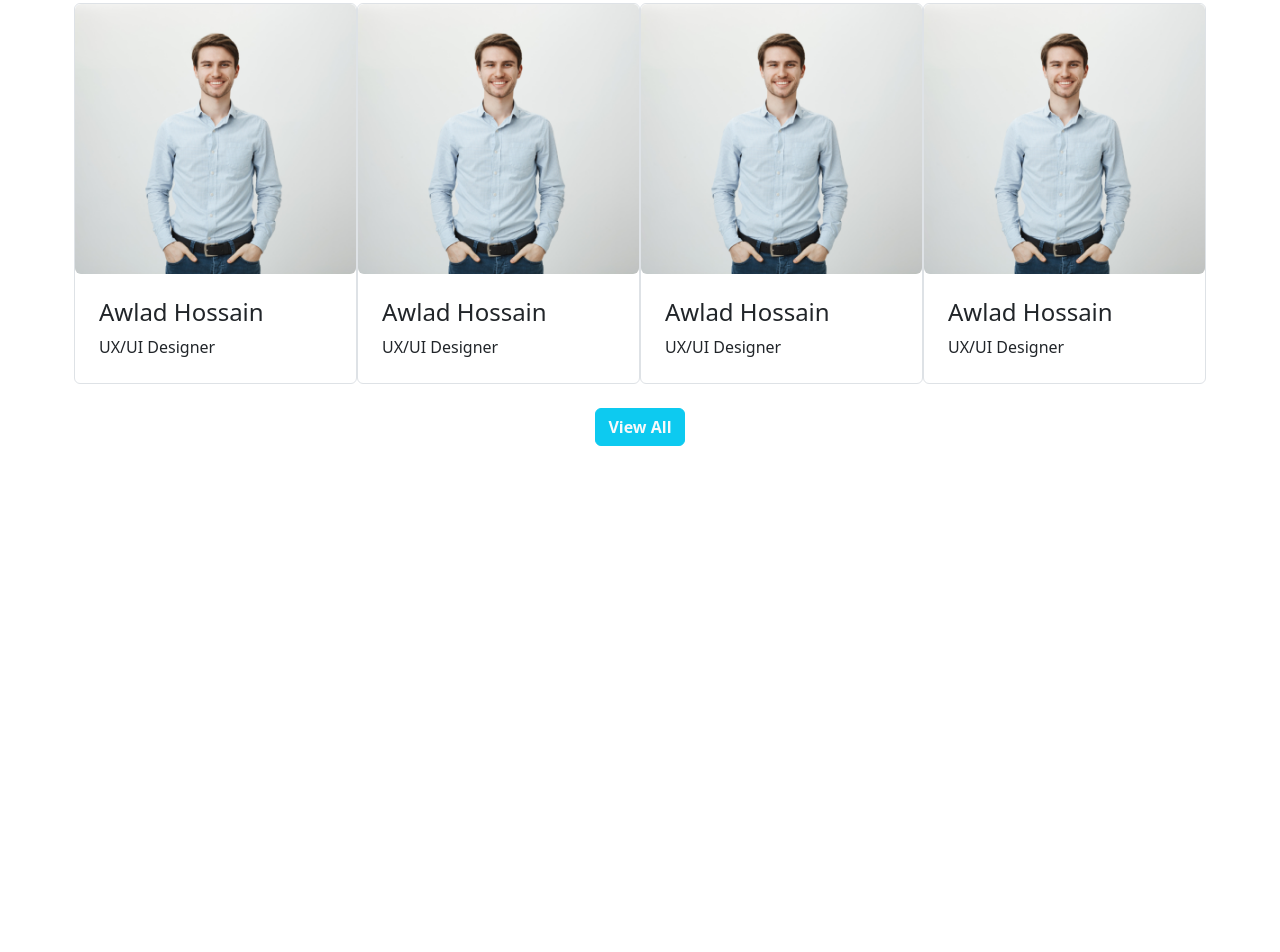
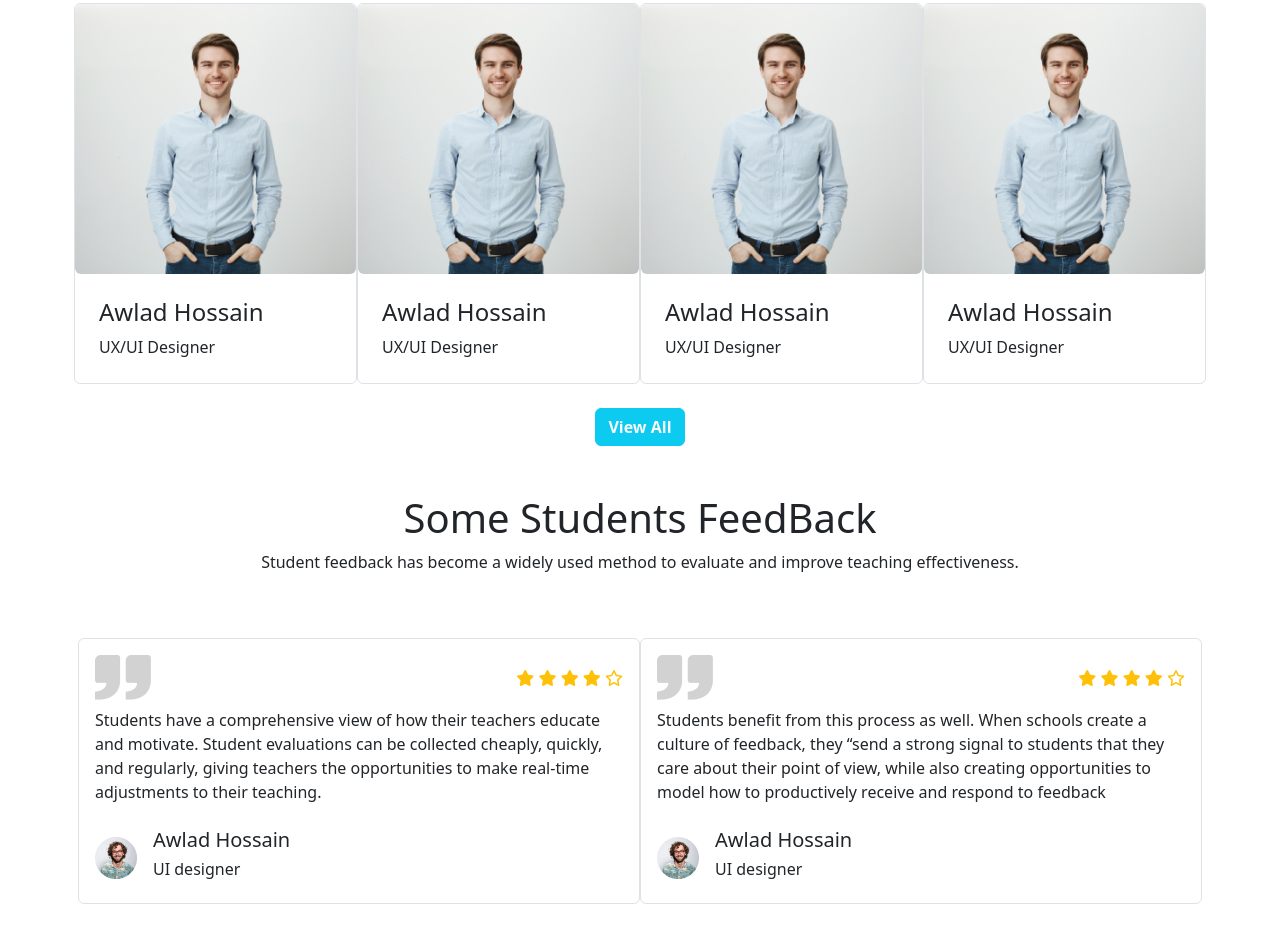
Before and after one commit to HNMerajulhasan/Assignment-3, a plain HTML site: page index.html in a window 1280 px wide. Shown: the part 2906-3858 px from the top of the page. Before the commit the page ends 3352 px from the top, so only its background shows below. Drawn offline with nearby package versions, Linux system fonts and the light colour scheme.

Commit message:
feedback part uploaded

```diff
--- a/index.html
+++ b/index.html
@@ -338,6 +338,75 @@
       </div>
     </div>
   </section>
+  <!-- studenta feedback part -->
+  <section>
+    <div class="container py-5">
+      <div class="text-center pb-5 mx-auto">
+        <h1>Some Students FeedBack</h1>
+        <p>Student feedback has become a widely used method to evaluate and improve teaching effectiveness.</p>
+      </div>
+      <div class="row g-2">
+        <div class="col-sm-12 col-md-12 col-lg-6 border rounded p-3">
+          <div class="d-flex align-items-center justify-content-between">
+            <div>
+              <img src="images/comma.png" alt="">
+            </div>
+            <div class="text-warning">
+              <i class="fa-solid fa-star"></i>
+              <i class="fa-solid fa-star"></i>
+              <i class="fa-solid fa-star"></i>
+              <i class="fa-solid fa-star"></i>
+              <i class="fa-regular fa-star"></i>
+            </div>
+          </div>
+          <div class="py-2">
+            <p>Students have a comprehensive view of how their teachers educate and
+                motivate. Student evaluations can be collected cheaply, quickly, and
+                regularly, giving teachers the opportunities to make real-time adjustments
+                to their teaching.</p>
+          </div>
+          <div class="d-flex align-items-center">
+            <div>
+              <img src="images/student/student-5.png" class="img-fluid" alt="">
+            </div>
+            <div class="ps-3">
+              <h5>Awlad Hossain</h5>
+              <h6>UI designer</h6>
+            </div>
+          </div>
+        </div>
+        <div class="col-sm-12 col-md-12 col-lg-6 border rounded p-3">
+          <div class="d-flex align-items-center justify-content-between">
+            <div>
+              <img src="images/comma.png" alt="">
+            </div>
+            <div class="text-warning">
+              <i class="fa-solid fa-star"></i>
+              <i class="fa-solid fa-star"></i>
+              <i class="fa-solid fa-star"></i>
+              <i class="fa-solid fa-star"></i>
+              <i class="fa-regular fa-star"></i>
+            </div>
+          </div>
+          <div class="py-2">
+            <p>Students benefit from this process as well. When schools create a culture
+                of feedback, they “send a strong signal to students that they care about
+                their point of view, while also creating opportunities to model how to
+                productively receive and respond to feedback</p>
+          </div>
+          <div class="d-flex align-items-center">
+            <div>
+              <img src="images/student/student-5.png" class="img-fluid" alt="">
+            </div>
+            <div class="ps-3">
+              <h5>Awlad Hossain</h5>
+              <h6>UI designer</h6>
+            </div>
+          </div>
+        </div>
+      </div>
+    </div>
+  </section>
   <script src="https://cdn.jsdelivr.net/npm/bootstrap@5.2.0/dist/js/bootstrap.bundle.min.js"
   integrity="sha384-A3rJD856KowSb7dwlZdYEkO39Gagi7vIsF0jrRAoQmDKKtQBHUuLZ9AsSv4jD4Xa" crossorigin="anonymous">
 </script>
```
